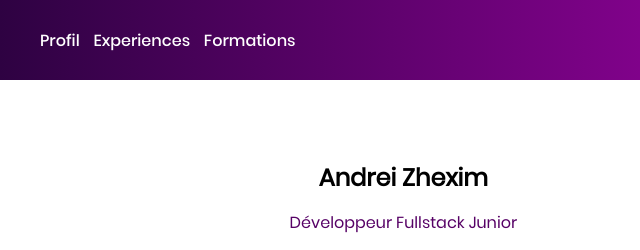
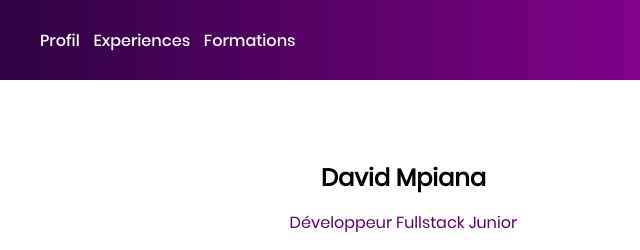
Before and after one commit to Mpiana-cdr12/CV, a plain HTML site: page index.html in a window 1280 px wide. Shown: the top 250 px of the page, 0-640 px from the left. Drawn offline with Linux system fonts and the light colour scheme.

Commit message:
change title

```diff
--- a/index.html
+++ b/index.html
@@ -19,7 +19,7 @@
         </div>
         <div class="personal">
             <div>
-                <h2>Andrei Zhexim</h2>
+                <h2>David Mpiana</h2>
                 <p>Développeur Fullstack Junior</p>
             </div>
             <div class="img-wrapper">
```
